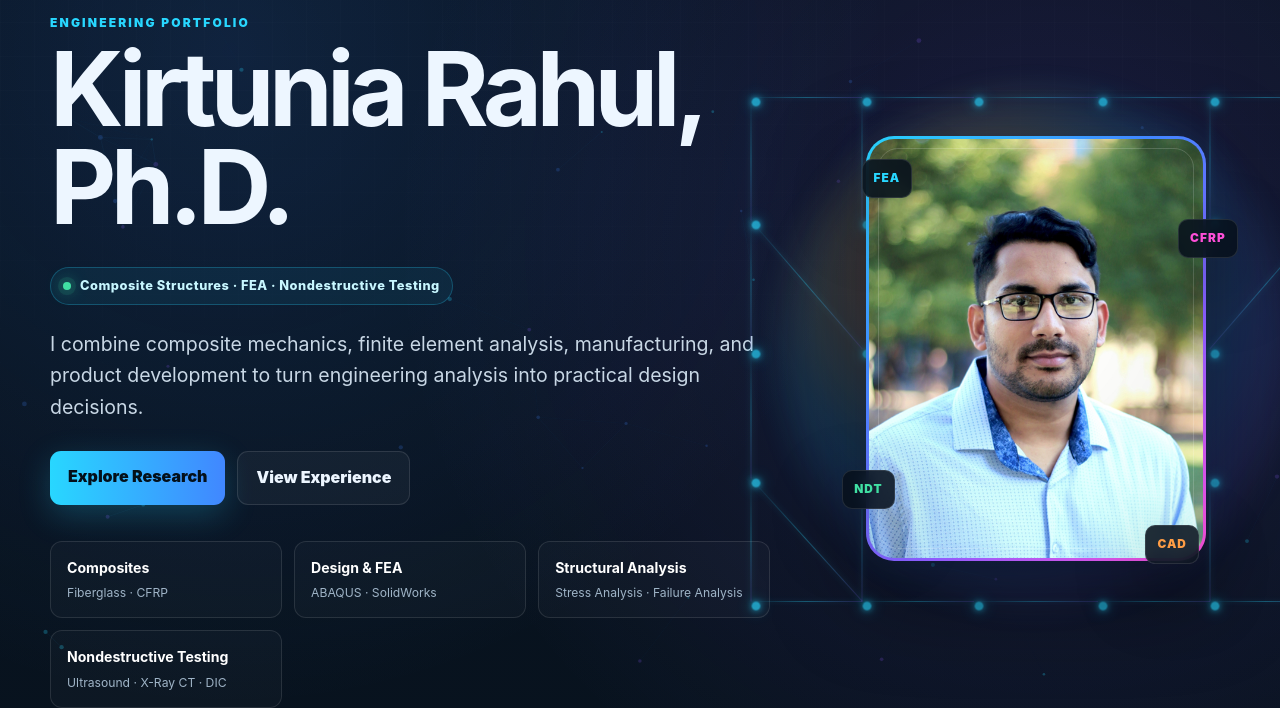
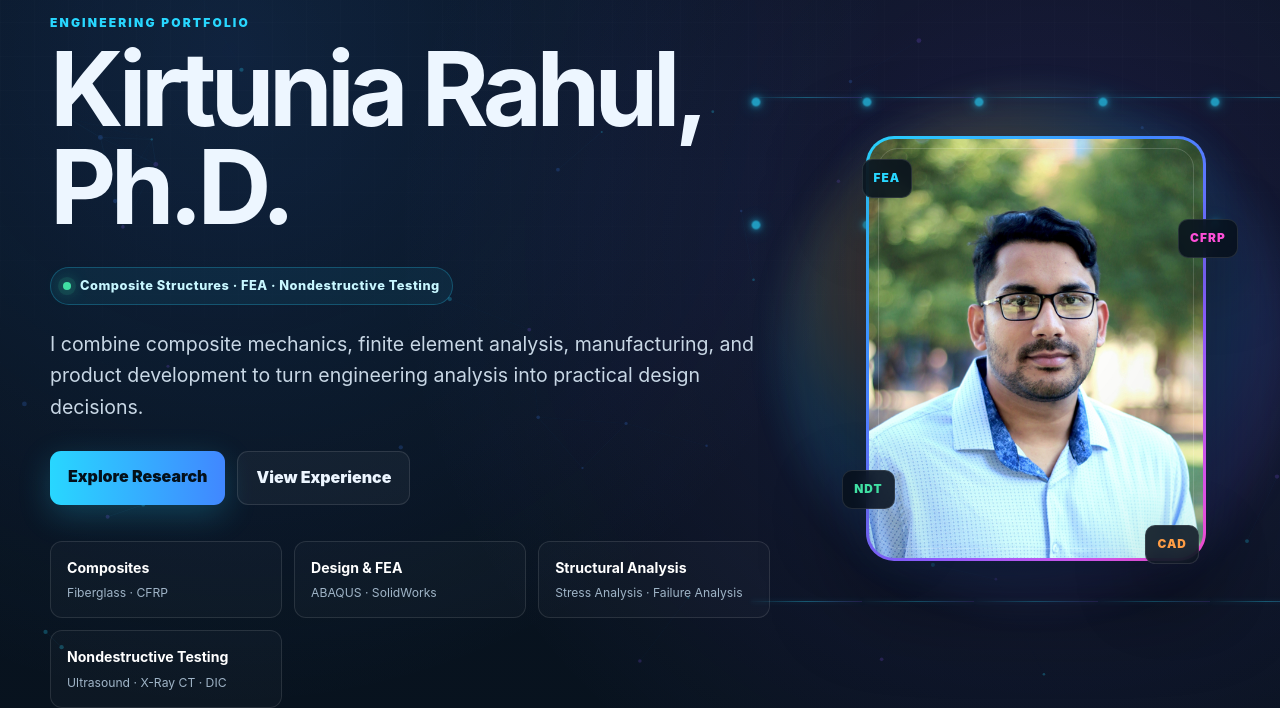
Before and after one commit to kirtuniarahul/kirtuniarahul.github.io, a Jekyll site: the page built from index.md, in a window 1280 px wide. Shown: the part 182-890 px from the top of the page. Built offline with Jekyll 4.4.1, drawn with Linux system fonts in a browser that asks for light colours.

Commit message:
Use 12 arbitrary homepage nodes and 10 connections

```diff
--- a/index.md
+++ b/index.md
@@ -65,24 +65,6 @@ description: "Engineering portfolio of Kirtunia Rahul, Ph.D."
         <span class="node n10"></span>
         <span class="node n11"></span>
         <span class="node n12"></span>
-        <span class="node n13"></span>
-        <span class="node n14"></span>
-        <span class="node n15"></span>
-        <span class="node n16"></span>
-        <span class="node n17"></span>
-        <span class="node n18"></span>
-        <span class="node n19"></span>
-        <span class="node n20"></span>
-        <span class="node n21"></span>
-        <span class="node n22"></span>
-        <span class="node n23"></span>
-        <span class="node n24"></span>
-        <span class="node n25"></span>
-        <span class="node n26"></span>
-        <span class="node n27"></span>
-        <span class="node n28"></span>
-        <span class="node n29"></span>
-        <span class="node n30"></span>
 
         <span class="connector c1"></span>
         <span class="connector c2"></span>
@@ -94,21 +76,6 @@ description: "Engineering portfolio of Kirtunia Rahul, Ph.D."
         <span class="connector c8"></span>
         <span class="connector c9"></span>
         <span class="connector c10"></span>
-        <span class="connector c11"></span>
-        <span class="connector c12"></span>
-        <span class="connector c13"></span>
-        <span class="connector c14"></span>
-        <span class="connector c15"></span>
-        <span class="connector c16"></span>
-        <span class="connector c17"></span>
-        <span class="connector c18"></span>
-        <span class="connector c19"></span>
-        <span class="connector c20"></span>
-        <span class="connector c21"></span>
-        <span class="connector c22"></span>
-        <span class="connector c23"></span>
-        <span class="connector c24"></span>
-        <span class="connector c25"></span>
       </div>
 
       <div class="photo-frame">
```
